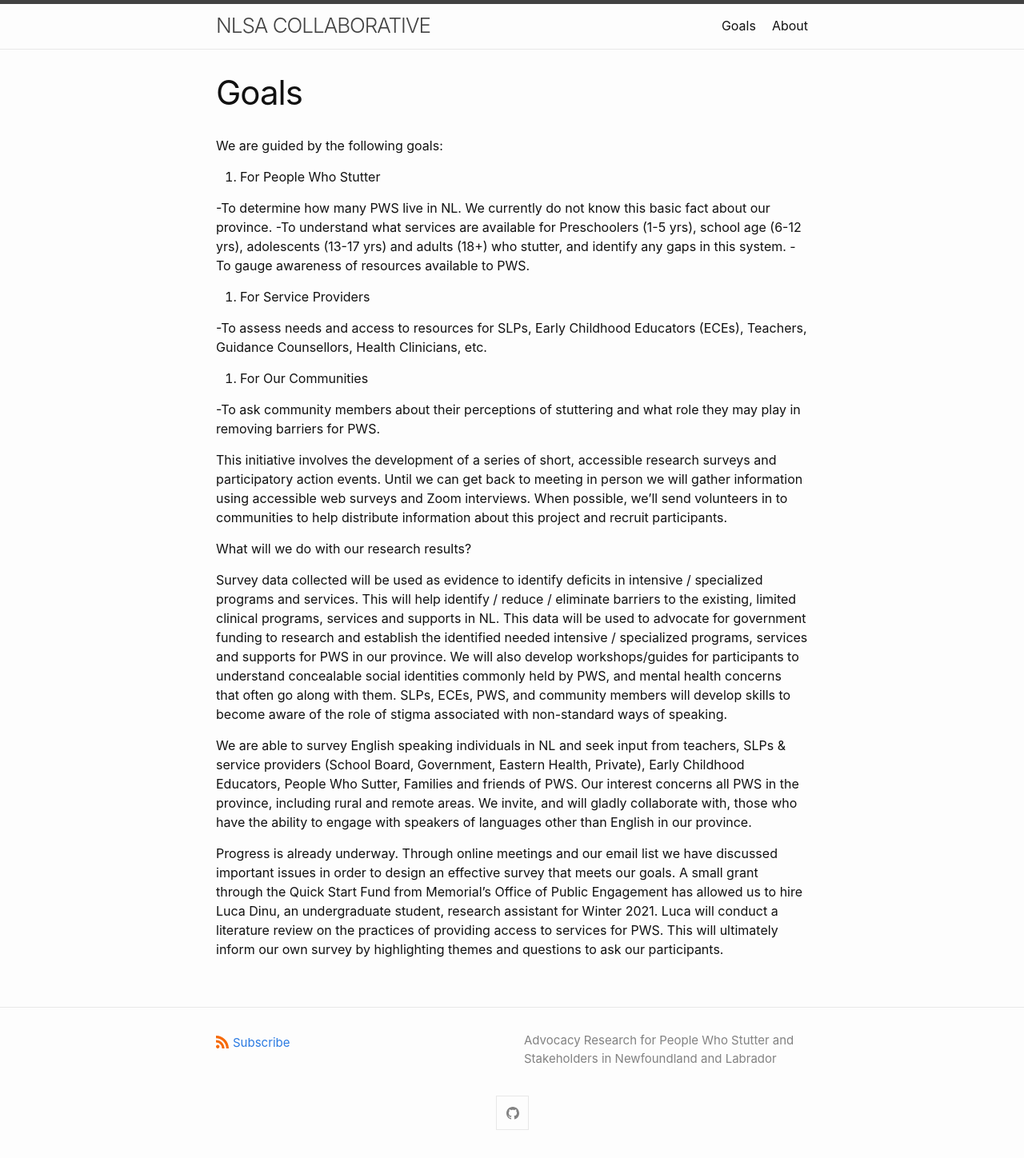
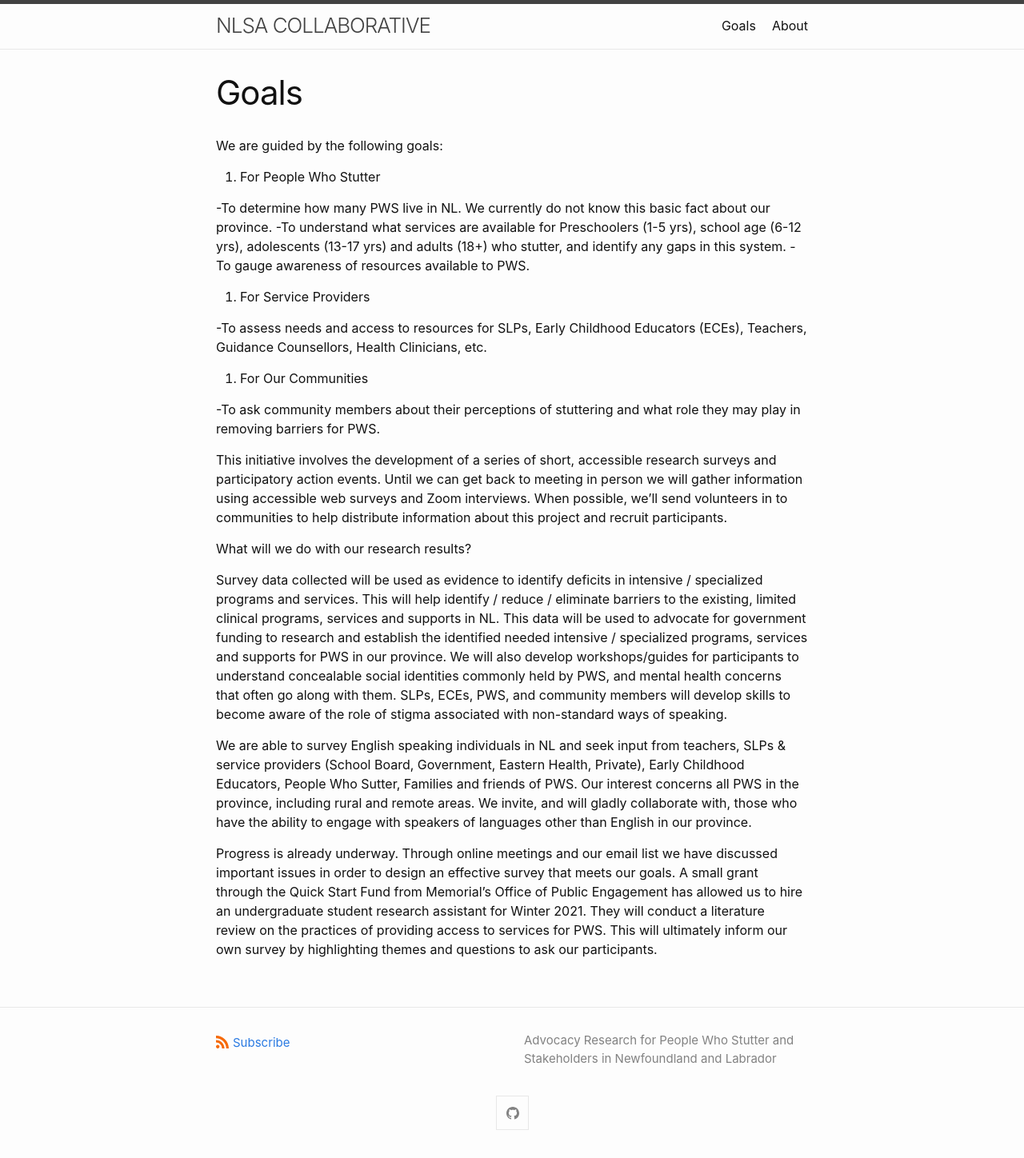
Before and after one commit to pauldedecker/commco-lab, a Jekyll site: the page built from Goals.md, in a window 1280 px wide. Shown: the whole page at 80% size. Built offline with Jekyll 4.4.1, drawn with Linux system fonts in a browser that asks for light colours.

Commit message:
Update Goals.md

```diff
--- a/Goals.md
+++ b/Goals.md
@@ -28,4 +28,4 @@ Survey data collected will be used as evidence to identify deficits in intensive
 
 We are able to survey English speaking individuals in NL and seek input from teachers, SLPs & service providers (School Board, Government, Eastern Health, Private), Early Childhood Educators, People Who Sutter, Families and friends of PWS. Our interest concerns all PWS in the province, including rural and remote areas. We invite, and will gladly collaborate with, those who have the ability to engage with speakers of languages other than English in our province.
 
-Progress is already underway. Through online meetings and our email list we have discussed important issues in order to design an effective survey that meets our goals. A small grant through the Quick Start Fund from Memorial's Office of Public Engagement has allowed us to hire Luca Dinu, an undergraduate student, research assistant for Winter 2021. Luca will conduct a literature review on the practices of providing access to services for PWS. This will ultimately inform our own survey by highlighting themes and questions to ask our participants.
+Progress is already underway. Through online meetings and our email list we have discussed important issues in order to design an effective survey that meets our goals. A small grant through the Quick Start Fund from Memorial's Office of Public Engagement has allowed us to hire an undergraduate student research assistant for Winter 2021. They will conduct a literature review on the practices of providing access to services for PWS. This will ultimately inform our own survey by highlighting themes and questions to ask our participants.
```
